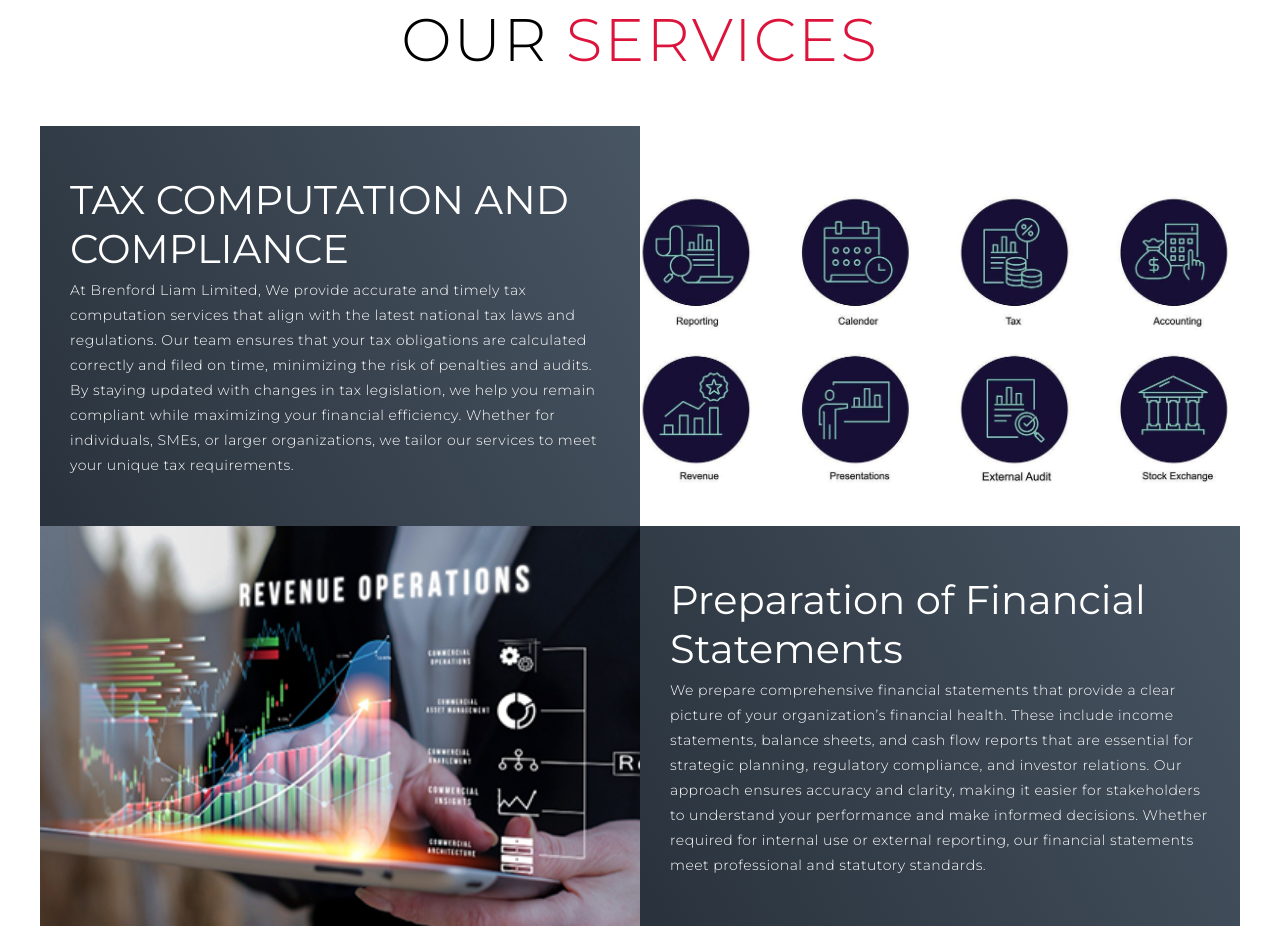
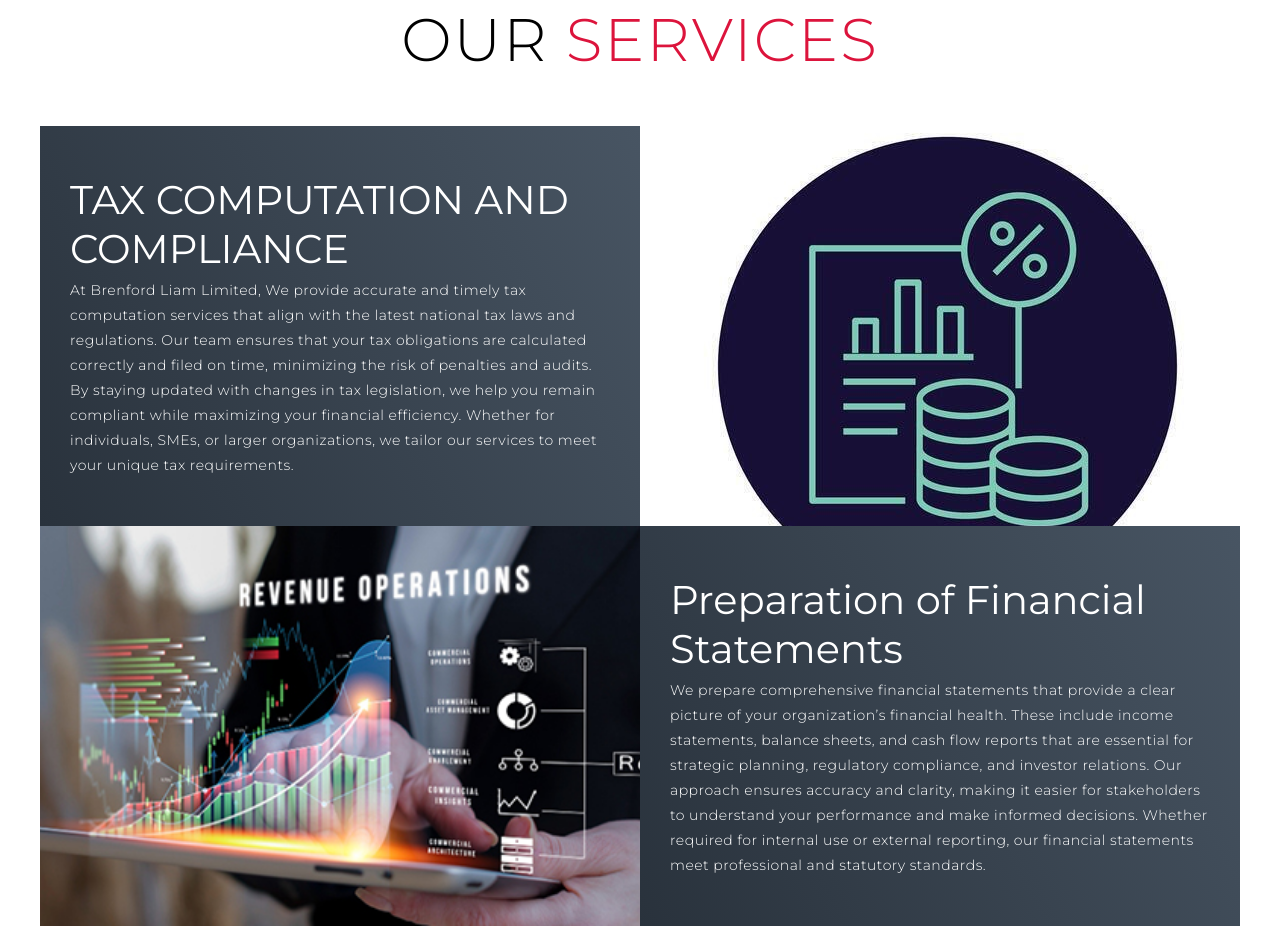
Before and after one commit to Deodatussambo/brenfordliam, a plain HTML site: page index.html in a window 1280 px wide. Shown: the part 1697-2623 px from the top of the page. Drawn offline with nearby package versions, Linux system fonts and the light colour scheme.

Commit message:
Update index.html

```diff
--- a/index.html
+++ b/index.html
@@ -116,7 +116,7 @@
                meet your unique tax requirements.</p>
           </div>
           <div class="project-img">
-            <img src="./img/tsogolo_pics/compliance.jpg" alt="img">
+            <img src="./img/tsogolo_pics/compliancee.jpg" alt="img">
           </div>
         </div>
         <div class="project-item">
```
